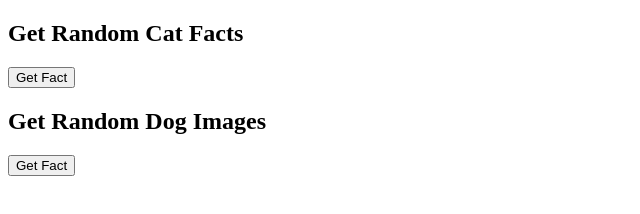
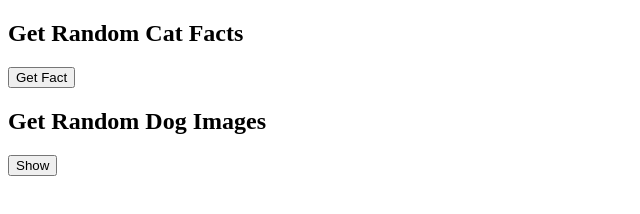
Before and after one commit to tanulamba10/practiceJS, a plain HTML site: page APIs/index.html in a window 1280 px wide. Shown: the full height of the page, 0-640 px from the left. Drawn offline with nearby package versions, Linux system fonts and the light colour scheme.

Commit message:
basic API calls

```diff
--- a/APIs/index.html
+++ b/APIs/index.html
@@ -13,7 +13,7 @@
     <p id="res"></p>
 
     <h2>Get Random Dog Images</h2>
-    <button id="btn2">Get Fact</button>
+    <button id="btn2">Show</button>
     <br>
     <br>
     <img id="output"/>
```
